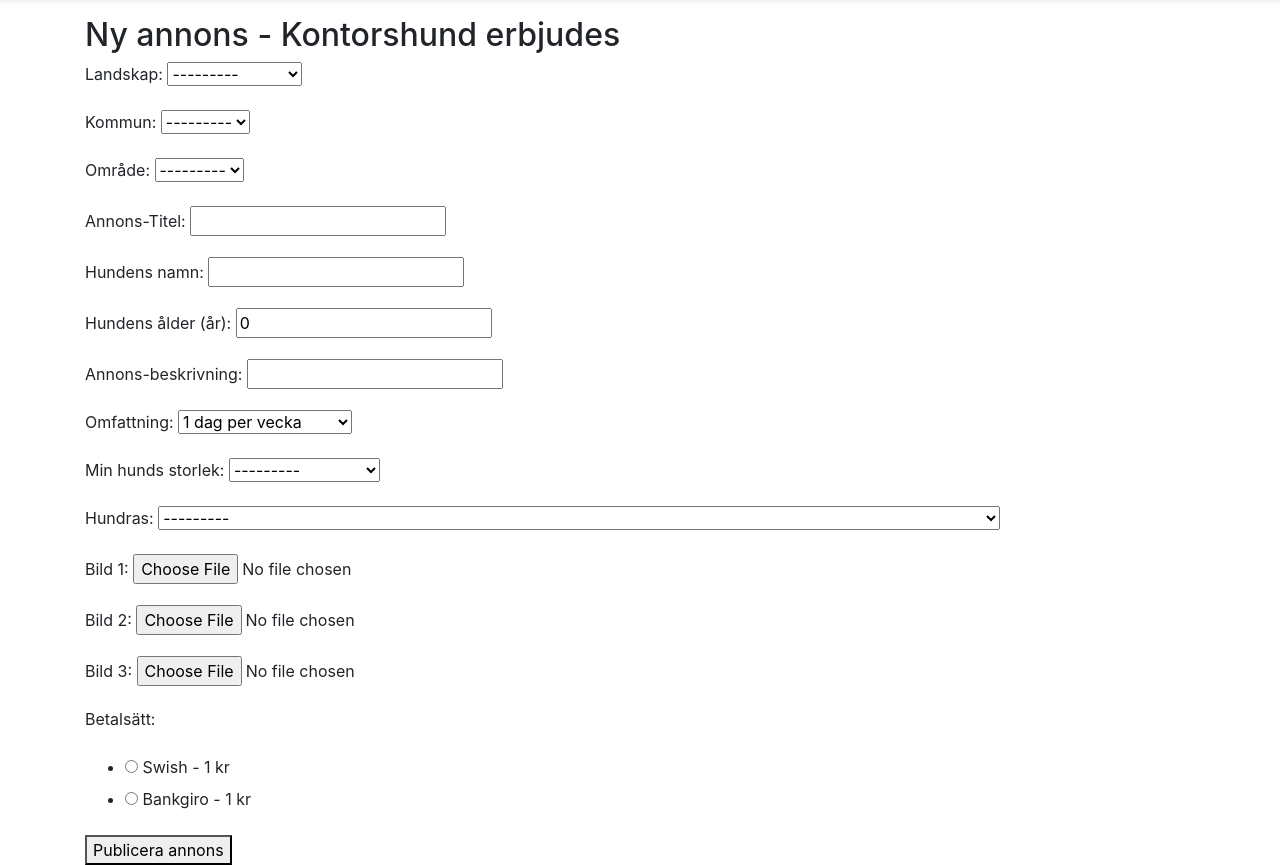
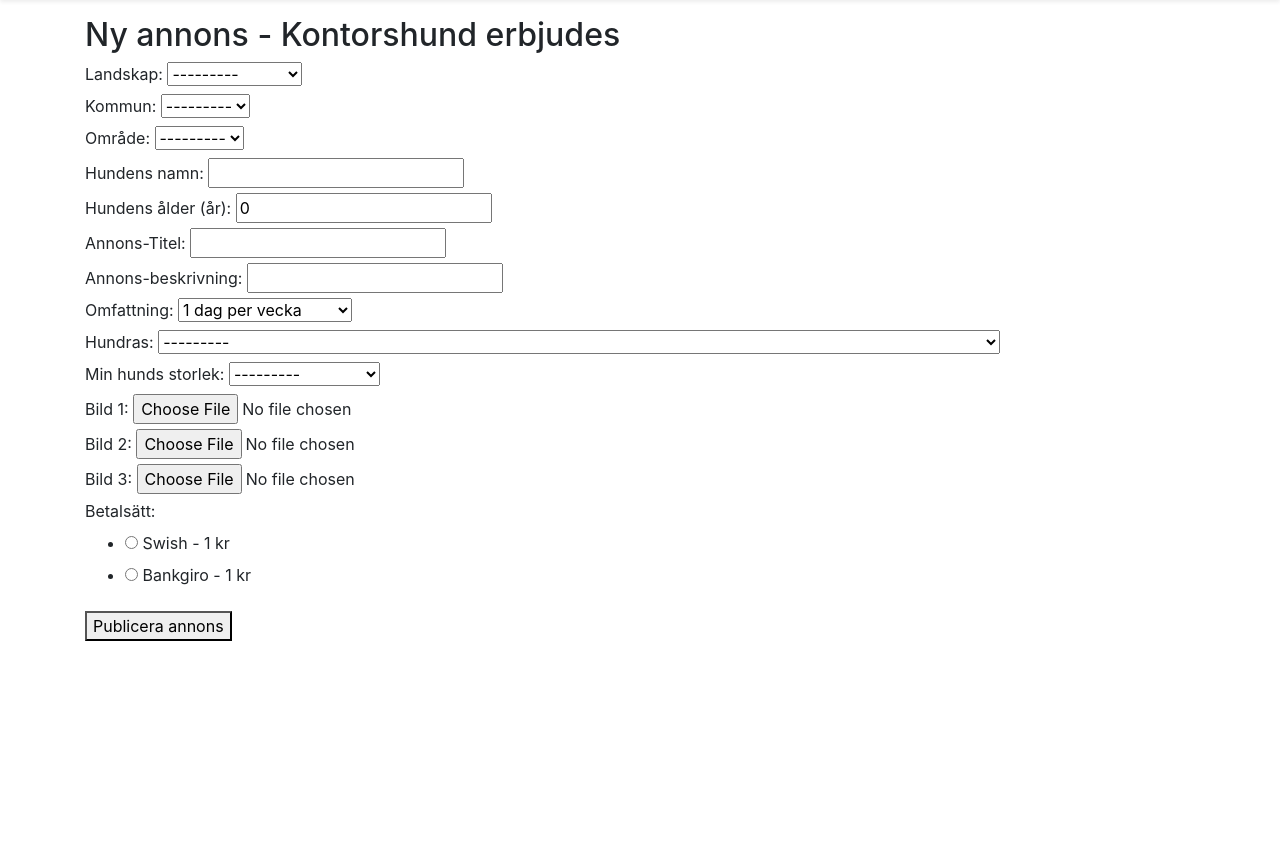
Before and after one commit to minifisk/kontorshund, a Django app: page /add/take-my-dog in a window 1280 px wide. Shown: the part 73-938 px from the top of the page. After the commit the page ends 714 px from the top, so only its background shows below. Run offline with Django 3.2, Linux system fonts and the light colour scheme; data comes from the database, SQL or seed files in the repository; some libraries are stand-ins or nearby versions.

Commit message:
Trying to get form to submit as expected

```diff
--- a/core/forms.py
+++ b/core/forms.py
@@ -26,7 +26,8 @@ class NewAdTakeMyDogForm(forms.ModelForm):
 
     class Meta:
         model = Advertisement
-        fields = ('province', 'municipality', 'area', 'title', 'name', 'age', 'description', 'days_per_week', 'size_offered', 'hundras', 'image1', 'image2', 'image3', 'payment_type')
+        fields = ('author', 'province', 'municipality', 'area', 'title', 'name', 'age', 'description', 'days_per_week', 'size_offered', 'hundras', 'image1', 'image2', 'image3', 'payment_type')
+
 
     def __init__(self, *args, **kwargs):
         super(NewAdTakeMyDogForm, self).__init__(*args, **kwargs)
--- a/core/models.py
+++ b/core/models.py
@@ -46,7 +46,7 @@ class DogBreeds(models.Model):
 class Advertisement(SoftDeleteModel, TimeStampedModel):
 
     # Foreign keys
-    author = models.ForeignKey(User, on_delete=models.CASCADE)
+    author = models.ForeignKey(User, on_delete=models.CASCADE, null=True)
     province = models.ForeignKey(Province, on_delete=models.CASCADE, verbose_name='Landskap')
     municipality = models.ForeignKey(Municipality, on_delete=models.CASCADE, verbose_name='Kommun')
     area = models.ForeignKey(Area, on_delete=models.CASCADE, null=True, verbose_name='Område')
@@ -77,7 +77,7 @@ class Advertisement(SoftDeleteModel, TimeStampedModel):
 
 
     # Type of Ad (Offering own dog or requesting a dog)
-    is_offering_own_dog = models.BooleanField()
+    is_offering_own_dog = models.BooleanField(null=True)
 
     # String data
     title = models.CharField(max_length=150, verbose_name='Annons-Titel')
--- a/core/views.py
+++ b/core/views.py
@@ -177,9 +177,11 @@ class NewAdTakeMyDog(CreateView):
     success_url = reverse_lazy('view_ads_take_my_dog')
 
     def __init__(self):
+        print('init')
         self.pk = None
 
     def form_valid(self, form):
+        print('Form valid')
         form.instance.author = self.request.user
         form.instance.is_offering_own_dog = True
         form.instance.is_published = False
@@ -188,6 +190,7 @@ class NewAdTakeMyDog(CreateView):
 
 
     def get_success_url(self):
+        print('Get success url')
         if self.object.payment_type == 'S':
             return reverse('swish_payment_template', kwargs={'pk': self.object.pk})
         if self.object.payment_type == 'B':
--- a/manage.py
+++ b/manage.py
@@ -15,7 +15,7 @@ def main():
             import debugpy
             debugpy.listen(("0.0.0.0", 3000))
             #debugpy.wait_for_client()
-            print('Debugger Attached!')
+            #print('Debugger Attached!')
     # end new section
 
     try:
--- a/templates/core/advertisement_form_take.html
+++ b/templates/core/advertisement_form_take.html
@@ -14,10 +14,94 @@
   <form method="post" enctype="multipart/form-data" id="adForm" data-municipalities-url="{% url 'ajax_load_municipalities' %}" data-areas-url="{% url 'ajax_load_areas' %}" novalidate>
     {% csrf_token %}
 
+    <!-- {{ form.as_p }} -->
 
-    <table>
-      {{ form.as_p }}
-    </table>
+    {{ form.non_field_errors }}
+
+    <div class="fieldWrapper">
+      {{ form.province.errors }}
+      {{ form.province.label_tag }}
+      {{ form.province }}
+    </div>
+
+    <div class="fieldWrapper">
+      {{ form.municipality.errors }}
+      {{ form.municipality.label_tag }}
+      {{ form.municipality }}
+    </div>
+
+    <div class="fieldWrapper">
+      {{ form.area.errors }}
+      {{ form.area.label_tag }}
+      {{ form.area }}
+    </div>
+
+    <div class="fieldWrapper">
+      {{ form.name.errors }}
+      {{ form.name.label_tag }}
+      {{ form.name }}
+    </div>
+
+    <div class="fieldWrapper">
+      {{ form.age.errors }}
+      {{ form.age.label_tag }}
+      {{ form.age }}
+    </div>
+
+    <div class="fieldWrapper">
+      {{ form.title.errors }}
+      {{ form.title.label_tag }}
+      {{ form.title }}
+    </div>
+
+    <div class="fieldWrapper">
+      {{ form.description.errors }}
+      {{ form.description.label_tag }}
+      {{ form.description }}
+    </div>
+
+    <div class="fieldWrapper">
+      {{ form.days_per_week.errors }}
+      {{ form.days_per_week.label_tag }}
+      {{ form.days_per_week }}
+    </div>
+
+    <div class="fieldWrapper">
+      {{ form.hundras.errors }}
+      {{ form.hundras.label_tag }}
+      {{ form.hundras }}
+    </div>
+
+    <div class="fieldWrapper">
+      {{ form.size_offered.errors }}
+      {{ form.size_offered.label_tag }}
+      {{ form.size_offered }}
+    </div>
+
+    <div class="fieldWrapper">
+      {{ form.image1.errors }}
+      {{ form.image1.label_tag }}
+      {{ form.image1 }}
+    </div>
+
+    <div class="fieldWrapper">
+      {{ form.image2.errors }}
+      {{ form.image2.label_tag }}
+      {{ form.image2 }}
+    </div>
+
+    <div class="fieldWrapper">
+      {{ form.image3.errors }}
+      {{ form.image3.label_tag }}
+      {{ form.image3 }}
+    </div>
+
+    <div class="fieldWrapper">
+      {{ form.payment_type.errors }}
+      {{ form.payment_type.label_tag }}
+      {{ form.payment_type }}
+    </div>
+
 
 
     <button type="submit">Publicera annons</button>
```
Also changed, not shown: core/migrations/0028_alter_advertisement_author.py (added), core/migrations/0029_alter_advertisement_is_offering_own_dog.py (added).
